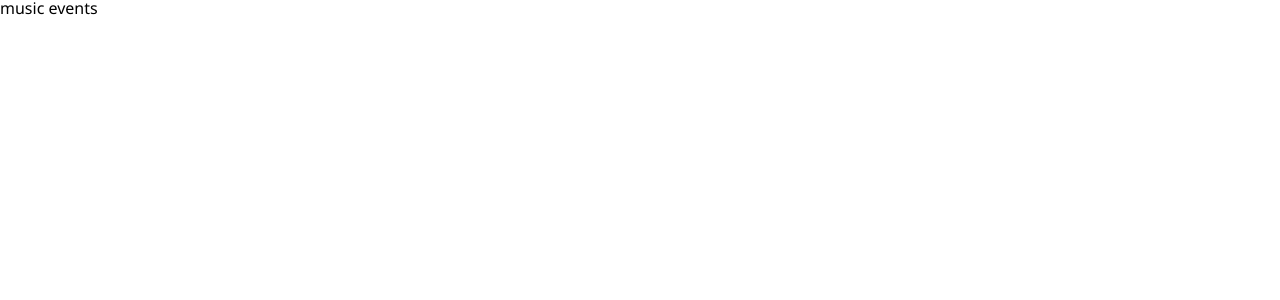
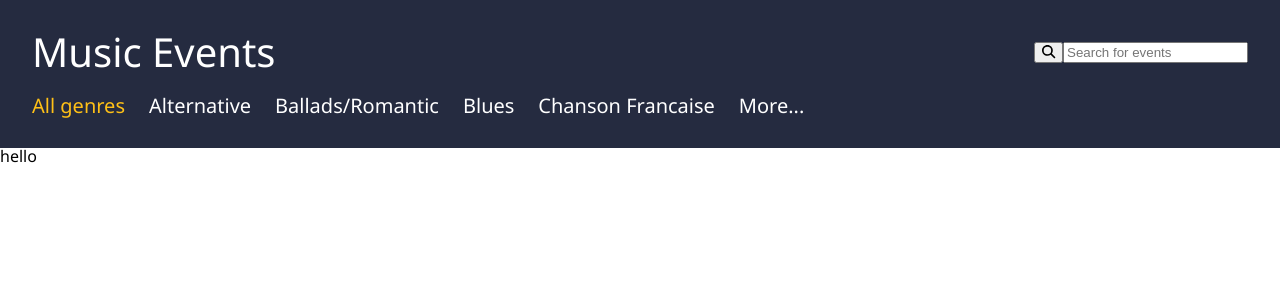
Before and after one commit to milanalakatosh/music-events-react-ts-app, a React (Vite) app: page / in a window 1280 px wide. Shown: the top 300 px of the page. Built offline with nearby package versions, Linux system fonts and the light colour scheme.

Commit message:
menu layout

```diff
--- a/package.json
+++ b/package.json
@@ -10,6 +10,8 @@
     "preview": "vite preview"
   },
   "dependencies": {
+    "@fortawesome/free-solid-svg-icons": "^6.4.2",
+    "@fortawesome/react-fontawesome": "^0.2.0",
     "react": "^18.2.0",
     "react-dom": "^18.2.0"
   },
--- a/src/views/App/index.tsx
+++ b/src/views/App/index.tsx
@@ -1,7 +1,10 @@
 import React from 'react'
+import { Page } from '../components/page/Page'
 
 export const App: React.FC = () => {
   return (
-    <h1>music events</h1>
+    <Page>
+      <h1>hello</h1>
+    </Page>
   )
 }
--- /dev/null
+++ b/src/views/components/FlexContainer/FlexContainer.module.scss
@@ -0,0 +1,50 @@
+.flexContainer {
+  width: 100%;
+  display: flex;
+}
+
+.fixedGap {
+  gap: 1.5rem;
+}
+
+.responsiveGap {
+  gap: 1rem;
+}
+
+.wrap {
+  flex-wrap: wrap;
+}
+
+.verticalDirection {
+  flex-direction: column;
+}
+
+.justifyContentCenter {
+  justify-content: center;
+}
+
+.justifyContentSpaceBetween {
+  justify-content: space-between;
+}
+
+.justifyContentSpaceAround {
+  justify-content: space-around;
+}
+
+.alignItemsCenter {
+  align-items: center;
+}
+
+.centeredInBlock {
+  margin: 0 auto;
+}
+
+@media screen and (max-width: 899px) {
+  .flexContainer {
+    flex-direction: column;
+  }
+
+  .flexContainer.fixedDirection, .flexContainer.wrap {
+    flex-direction: unset;
+  }
+}
--- /dev/null
+++ b/src/views/components/FlexContainer/FlexContainer.tsx
@@ -0,0 +1,50 @@
+import * as React from 'react'
+import clsx from 'clsx'
+import styles from './FlexContainer.module.scss'
+
+export type FlexContainerProps = Readonly<{
+  fixedDirection?: boolean
+  wrap?: boolean
+  centeredInBlock?: boolean
+  justifyContentCenter?: boolean
+  justifyContentSpaceBetween?: boolean
+  justifyContentSpaceAround?: boolean
+  alignItemsCenter?: boolean
+  vertical?: boolean
+  responsiveGap?: boolean
+  noGap?: boolean
+  className?: string
+}> &
+  React.PropsWithChildren
+
+export const FlexContainer: React.FC<FlexContainerProps> = ({
+  fixedDirection,
+  wrap,
+  centeredInBlock,
+  justifyContentCenter,
+  justifyContentSpaceBetween,
+  justifyContentSpaceAround,
+  alignItemsCenter,
+  responsiveGap,
+  noGap,
+  vertical,
+  className,
+  children
+}) => (
+  <div
+    className={clsx(styles.flexContainer, className, {
+      [styles.fixedDirection]: fixedDirection,
+      [styles.wrap]: wrap,
+      [styles.centeredInBlock]: centeredInBlock,
+      [styles.justifyContentCenter]: justifyContentCenter,
+      [styles.justifyContentSpaceBetween]: justifyContentSpaceBetween,
+      [styles.justifyContentSpaceAround]: justifyContentSpaceAround,
+      [styles.alignItemsCenter]: alignItemsCenter,
+      [styles.verticalDirection]: vertical,
+      [styles.fixedGap]: !noGap && !responsiveGap,
+      [styles.responsiveGap]: !noGap && responsiveGap,
+    })}
+  >
+    {children}
+  </div>
+)
--- /dev/null
+++ b/src/views/components/Header/Header.module.scss
@@ -0,0 +1,30 @@
+$darkBlue: #252B40;
+
+.menu {
+  background-color: $darkBlue;
+  width: 100vw;
+  display: flex;
+  justify-content: center;
+
+  &Header {
+    font-size: 40px;
+    color: #FFF;
+  }
+
+  &Container {
+    display: flex;
+    justify-content: center;
+    position: static;
+    max-width: 1440px;
+    padding: 2rem;
+  }
+
+  &Items {
+    font-size: 20px;
+    text-decoration: unset;
+    color: #FFF;
+    &:first-child {
+      color: #FEC017;
+    }
+  }
+}
--- /dev/null
+++ b/src/views/components/Header/Header.tsx
@@ -0,0 +1,39 @@
+import * as React from 'react'
+import styles from './Header.module.scss'
+import { FlexContainer } from '../FlexContainer/FlexContainer'
+import { HeaderItemDefinition, headerItems } from './headerItems'
+import { SearchBar } from '../SearchBar/SearchBar'
+
+export const Header: React.FC = () => {
+  const menuItems: ReadonlyArray<HeaderItemDefinition> = headerItems
+
+  const [searchResults, setSearchResults] = React.useState<ReadonlyArray<string>>([]);
+
+  const handleSearch = (searchTerm:string): void => {
+    // For simplicity, just filter an array of example data
+    const exampleData = ['blues', 'rock', 'pop', 'jazz', 'func']
+    const filteredResults = exampleData.filter(item =>
+      item.toLowerCase().includes(searchTerm.toLowerCase())
+    )
+    setSearchResults(filteredResults)
+  };
+
+  return (
+		<div className={styles.menu}>
+			<FlexContainer vertical className={styles.menuContainer}>
+				<FlexContainer fixedDirection justifyContentSpaceBetween alignItemsCenter>
+					<h1 className={styles.menuHeader}>Music Events</h1>
+					<SearchBar onSearch={handleSearch} />
+				</FlexContainer>
+				<FlexContainer fixedDirection>
+					{/* when the routing is implemented, then use a instead of <a> <NavLink> or <Link> from 'react-router-dom' */}
+					{menuItems.map(({ title, to }, index) => (
+						<a className={styles.menuItems} key={`menu-item-${index}`} href={to}>
+							{title}
+						</a>
+					))}
+				</FlexContainer>
+			</FlexContainer>
+		</div>
+	)
+}
--- /dev/null
+++ b/src/views/components/Header/headerItems.tsx
@@ -0,0 +1,33 @@
+import { NavLinkProps } from 'react-router-dom'
+
+export type HeaderItemDefinition = Readonly<{
+  title: string//if we were to use translations, then here instead of string would be a function - ReturnType<TFunction> - from i18next
+  to: NavLinkProps['to']
+}>
+
+export const headerItems: ReadonlyArray<HeaderItemDefinition> = [
+  {
+    title: 'All genres',
+    to: ''
+  },
+  {
+    title: 'Alternative',
+    to: ''
+  },
+  {
+    title: 'Ballads/Romantic',
+    to: ''
+  },
+  {
+    title: 'Blues',
+    to: ''
+  },
+  {
+    title: 'Chanson Francaise',
+    to: ''
+  },
+  {
+    title: 'More...',
+    to: ''
+  }
+]
--- /dev/null
+++ b/src/views/components/SearchBar/SearchBar.module.scss
@@ -0,0 +1,5 @@
+.searchBar {
+}
+
+.inputSearch {
+}
--- /dev/null
+++ b/src/views/components/SearchBar/SearchBar.tsx
@@ -0,0 +1,34 @@
+import * as React from 'react'
+import styles from './SearchBar.module.scss'
+import { faSearch } from '@fortawesome/free-solid-svg-icons'
+import { FontAwesomeIcon } from '@fortawesome/react-fontawesome'
+
+type Props = Readonly<{
+  onSearch: (value: string) => void
+}>
+
+export const SearchBar: React.FC<Props> = ({ onSearch }) => {
+
+  const [searchTerm, setSearchTerm] = React.useState<string>('')
+
+  const handleInputChange = (e) => {
+    setSearchTerm(e.target.value)
+    // Call the onSearch function with the updated search term
+    onSearch(e.target.value);
+  };
+
+  return (
+		<div className={styles.searchBar}>
+      <button onClick={handleInputChange}>
+        <FontAwesomeIcon icon={faSearch} />
+      </button>
+     <input
+        className={styles.inputSearch}
+        type='text'
+        placeholder='Search for events'
+        value={searchTerm}
+        onChange={handleInputChange}
+      />
+		</div>
+	)
+}
--- /dev/null
+++ b/src/views/components/page/Page.module.scss
@@ -0,0 +1,3 @@
+.pageContent {
+  max-width: 1440px;
+}
--- /dev/null
+++ b/src/views/components/page/Page.tsx
@@ -0,0 +1,23 @@
+import * as React from 'react'
+import { Header } from '../Header/Header'
+import styles from './Page.module.scss'
+import clsx from 'clsx'
+
+export type Props = Readonly<{
+  id?: string
+  showHeader?: boolean
+  className?: string
+}> &
+  React.PropsWithChildren
+
+export const Page: React.FC<Props> = ({ id, showHeader = true, className, children }) => {
+
+  return (
+		<>
+			{showHeader && <Header />}
+			<div id={id} className={clsx(styles.pageContent, className)}>
+				<main>{children}</main>
+			</div>
+		</>
+	)
+}
--- a/src/views/styles/common.scss
+++ b/src/views/styles/common.scss
@@ -3,6 +3,8 @@ body {
     font-family: 'Segoe UI', Arial, sans-serif;
     font-weight: 400;
     min-height: 100vh;
+    width: 100;
     box-sizing: border-box;
     display: flex;
+    justify-content: center;
 }
```
Also changed, not shown: 1 other file (tests, documents, lock files or other folders).
